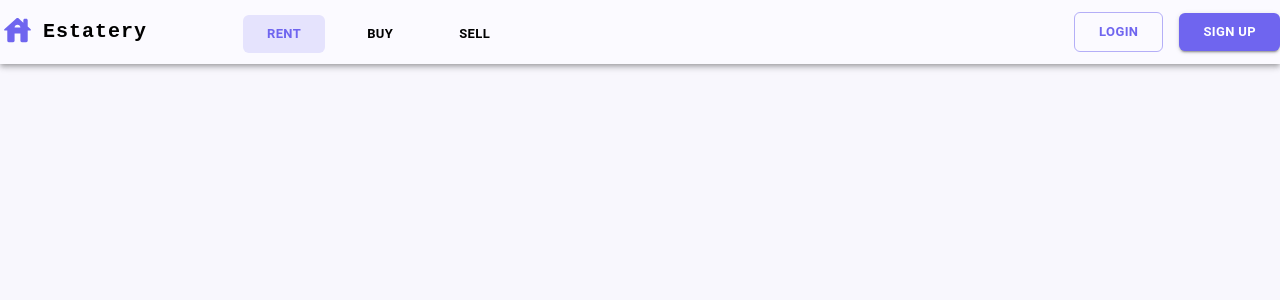
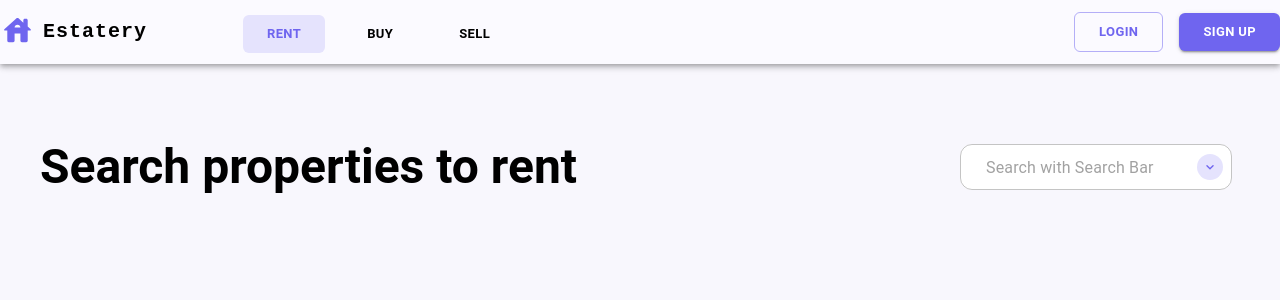
Before and after one commit to Inventor77/Rent-a-Property, a React (Create React App) app: page / in a window 1280 px wide. Shown: the top 300 px of the page. Built offline with nearby package versions, Linux system fonts and the light colour scheme.

Commit message:
added subheader to home

```diff
--- a/src/layouts/home/Home.jsx
+++ b/src/layouts/home/Home.jsx
@@ -1,11 +1,20 @@
 import React from 'react'
 import Header from '../../components/Header/Header'
+import SubHeader from '../../components/SubHeader/SubHeader'
+import Card from '../../components/Card/Card'
+import {
+    Container,
+} from "@mui/material";
 import "./Home.scss"
+import Data from "../../demo_data";
 
 function Home() {
     return (
-        <div>
+        <div >
             <Header />
+            <Container maxWidth='lg' disableGutters sx={{ marginTop: "36px" }}>
+                <SubHeader />
+            </Container>
         </div>
     )
 }
```
